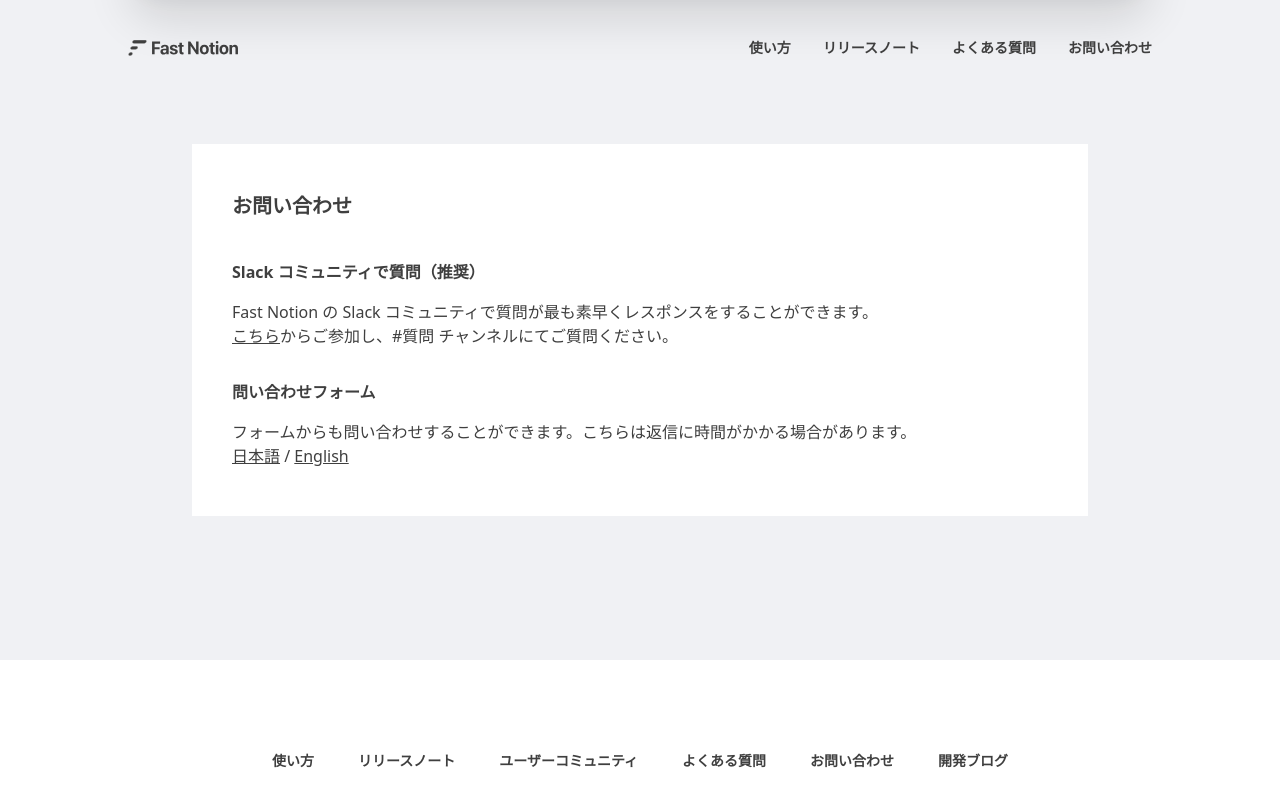
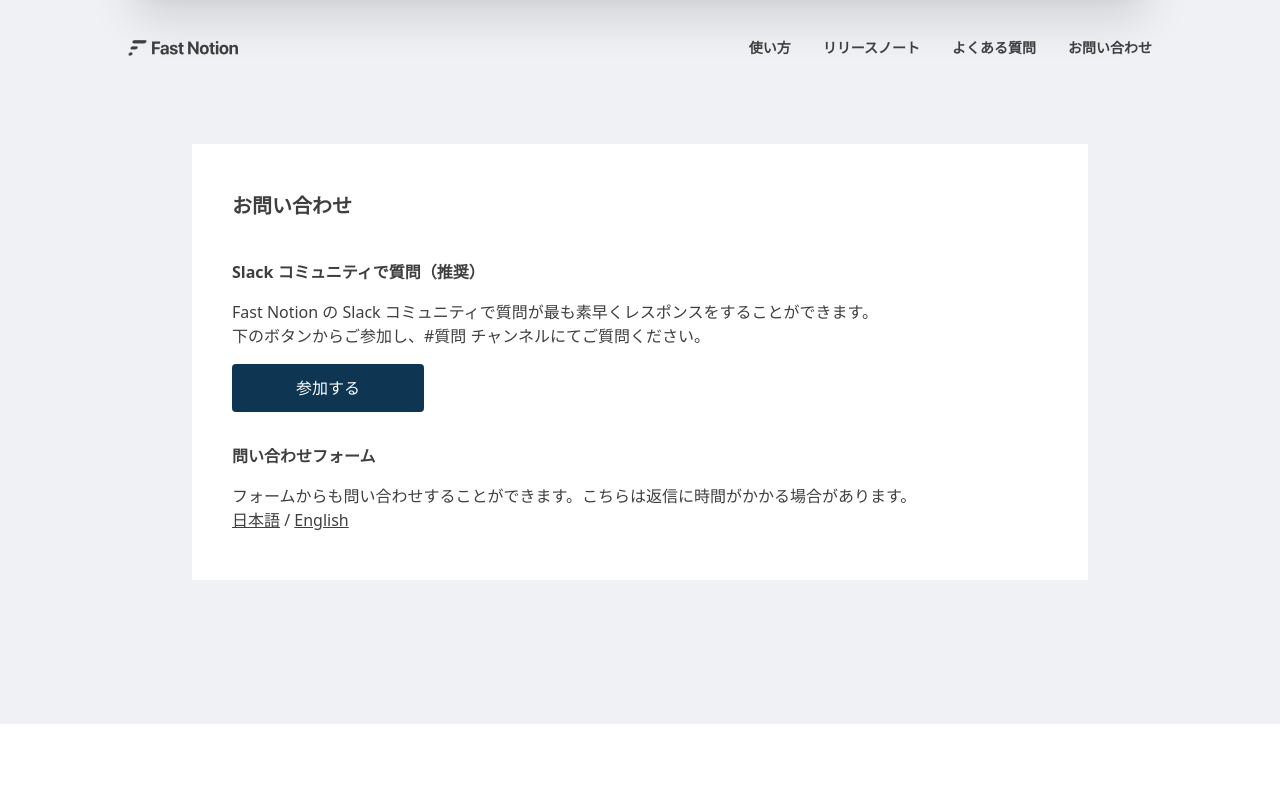
Before and after one commit to 35d/fast-notion-lp, a Nuxt app: page /contact in a window 1280 px wide. Shown: the top 800 px of the page. Built offline with nearby package versions, Linux system fonts and the light colour scheme.

Commit message:
✨ add primary button

```diff
--- /dev/null
+++ b/components/atoms/primaryButton.vue
@@ -0,0 +1,7 @@
+<template>
+  <div
+    class="w-full h-full bg-primary flex justify-center items-center rounded cursor-pointer"
+  >
+    <p class="text-white"><slot></slot></p>
+  </div>
+</template>
--- a/nuxt.config.ts
+++ b/nuxt.config.ts
@@ -2,17 +2,6 @@
 
 // https://v3.nuxtjs.org/docs/directory-structure/nuxt.config
 export default defineNuxtConfig({
-  head: {
-    link: [
-      { rel: "icon", type: "image/x-icon", href: "/img/favicon.png" },
-      { rel: "icon", sizes: "192x192", href: "/img/favicon.png" },
-      {
-        rel: "apple-touch-icon",
-        sizes: "180x180",
-        href: "/img/favicon.png",
-      },
-    ],
-  },
   build: {
     postcss: {
       postcssOptions: require("./postcss.config.js"),
--- a/pages/contact/index.vue
+++ b/pages/contact/index.vue
@@ -5,15 +5,14 @@
       <h2 class="text-base mb-4 font-semibold">
         Slack コミュニティで質問（推奨）
       </h2>
-      <p class="mb-8 text-sm md:text-base">
+      <p class="mb-4 text-sm md:text-base">
         Fast Notion の Slack
         コミュニティで質問が最も素早くレスポンスをすることができます。<br />
-        <a
-          href="https://join.slack.com/t/fast-notion/shared_invite/zt-wl4rkm1y-auA8ChpjIiWzAIIVqpnH4A"
-          class="underline"
-          >こちら</a
-        >からご参加し、#質問 チャンネルにてご質問ください。
+        下のボタンからご参加し、#質問 チャンネルにてご質問ください。
       </p>
+      <div class="w-48 h-12 mb-8 mx-auto md:mx-0" @click="joinSlack">
+        <primary-button>参加する</primary-button>
+      </div>
       <h2 class="text-base mb-4 font-semibold">問い合わせフォーム</h2>
       <p class="text-sm md:text-base">
         フォームからも問い合わせすることができます。こちらは返信に時間がかかる場合があります。
@@ -36,9 +35,14 @@
 </template>
 
 <script setup lang="ts">
+import PrimaryButton from "~~/components/atoms/PrimaryButton.vue";
 useMeta(() => ({
   title: "お問い合わせ",
 }));
 const route = useRoute();
 const path = route.fullPath;
+const joinSlack = () => {
+  window.location.href =
+    "https://join.slack.com/t/fast-notion/shared_invite/zt-wl4rkm1y-auA8ChpjIiWzAIIVqpnH4A";
+};
 </script>
```
